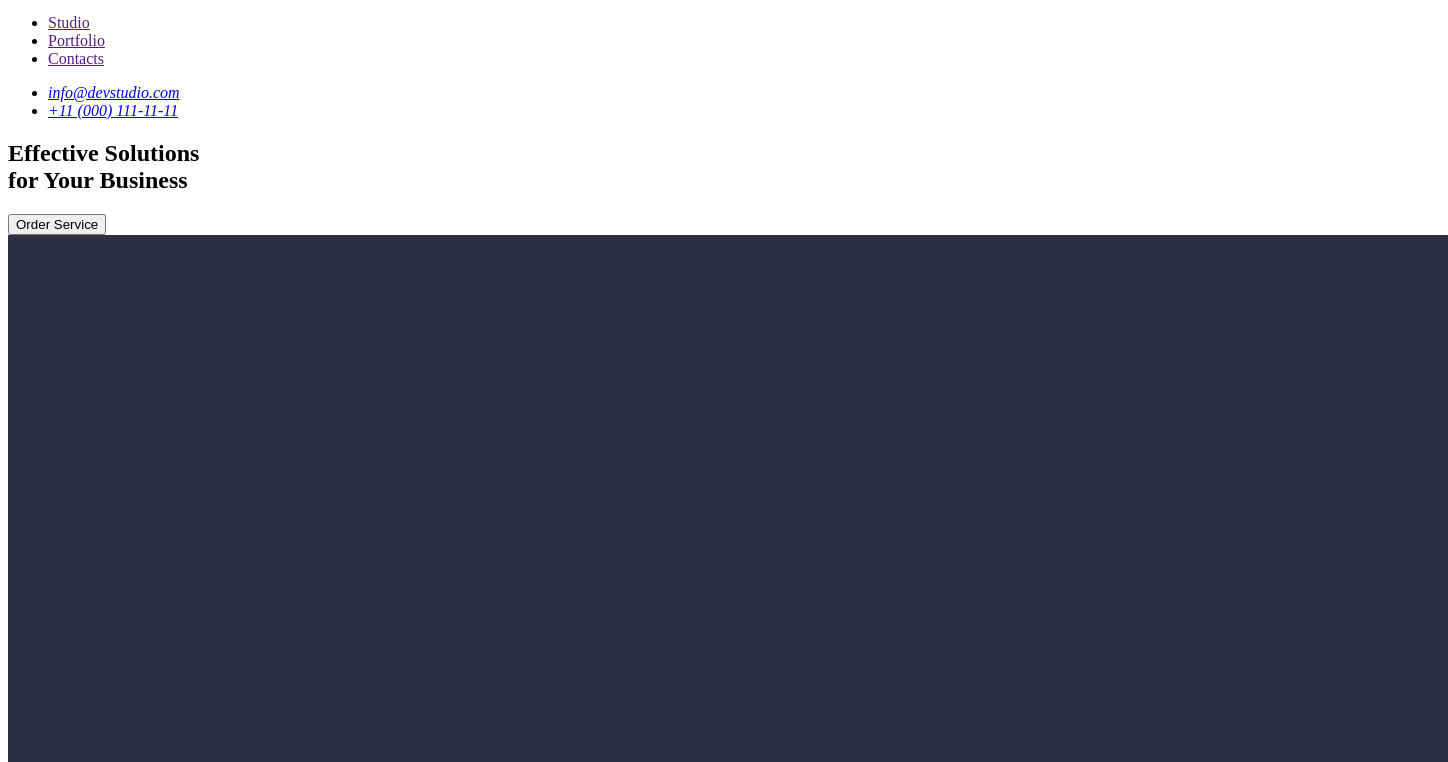
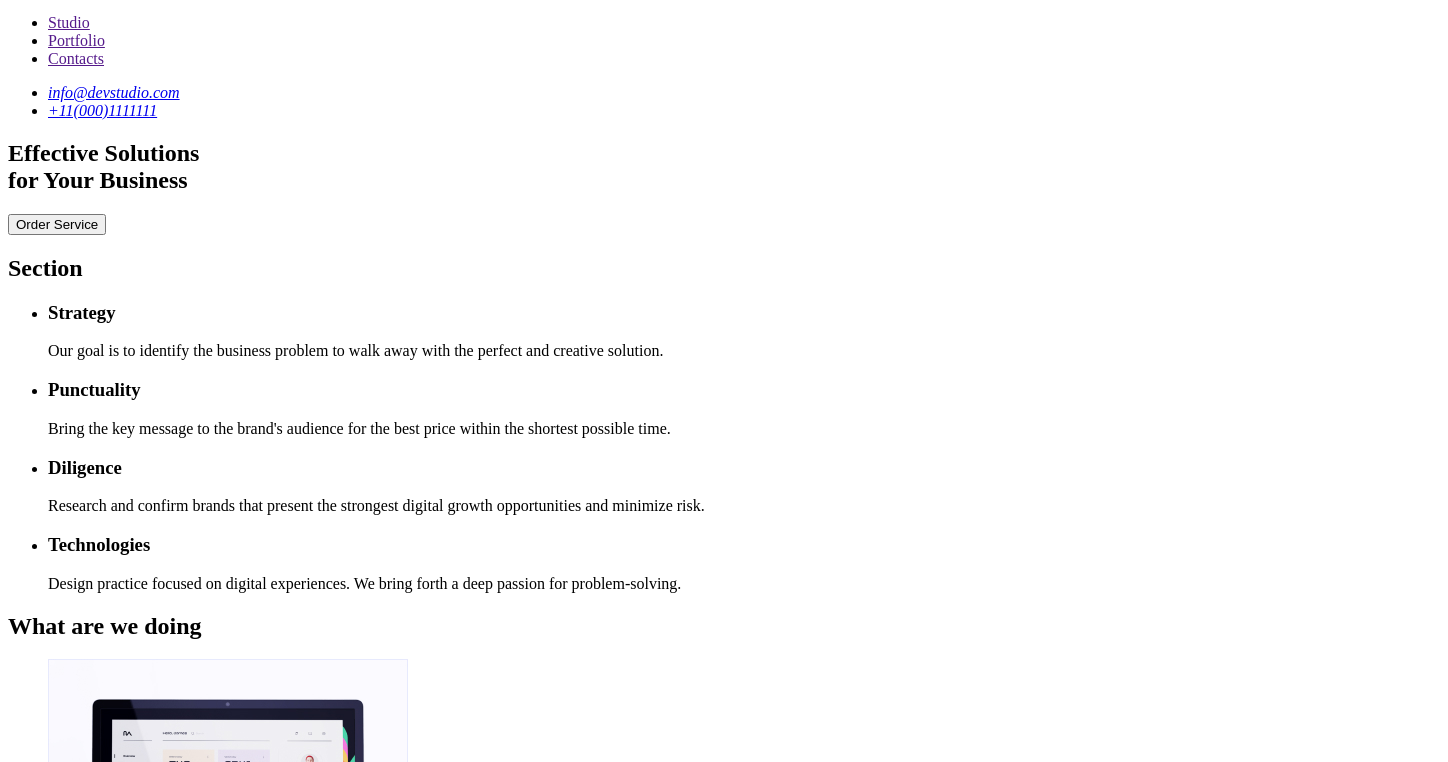
Before and after one commit to Dmitriy2306/goit-markup-hw-01, a plain HTML site: page index.html in a window 1280 px wide. Shown: the part 38-800 px from the top of the page, 1448 px wide, since content can reach past the window. Drawn offline with Linux system fonts and the light colour scheme.

Commit message:
Update index.html

```diff
--- a/index.html
+++ b/index.html
@@ -30,7 +30,7 @@
                          <a href="mailto:info@devstudio.com">info@devstudio.com</a>
                     </li>
                     <li>
-                         <a href="tel:+11 (000) 111-11-11">+11 (000) 111-11-11</a>
+                         <a href="tel:+11 (000) 111-11-11">+11(000)1111111</a>
                     </li>
                 </ul>
         </address>
@@ -40,13 +40,9 @@
         <!-- Секція1 -->
 
         <section>
-            <h1>Effective Solutions <br> for Your Business</h1>
+            <h1>Effective Solutions<br>for Your Business</h1>
             <button type="button">Order Service</button>
-            <img
-            src="./images/dark.jpg"
-            alt="dark_background"
-            width="1440"
-            height="600">
+
         </section>
 
             <!--Секція2 -->
```
